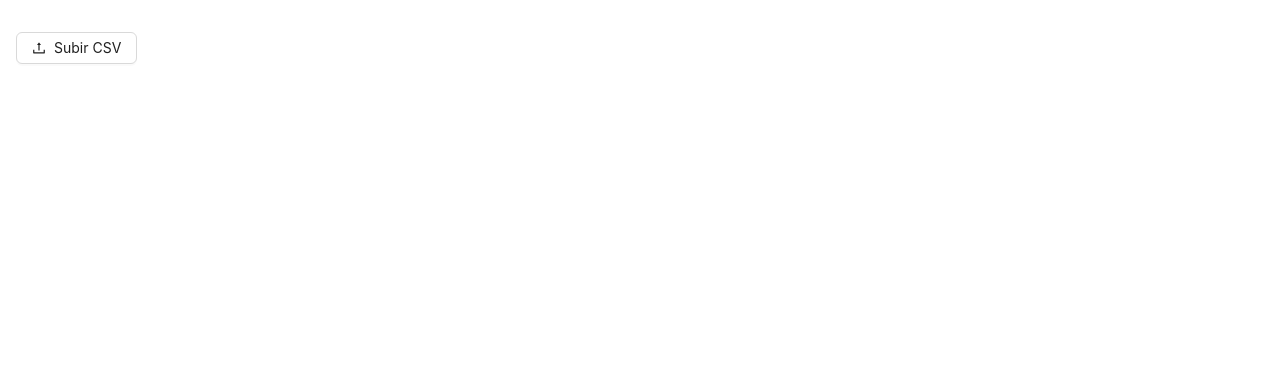
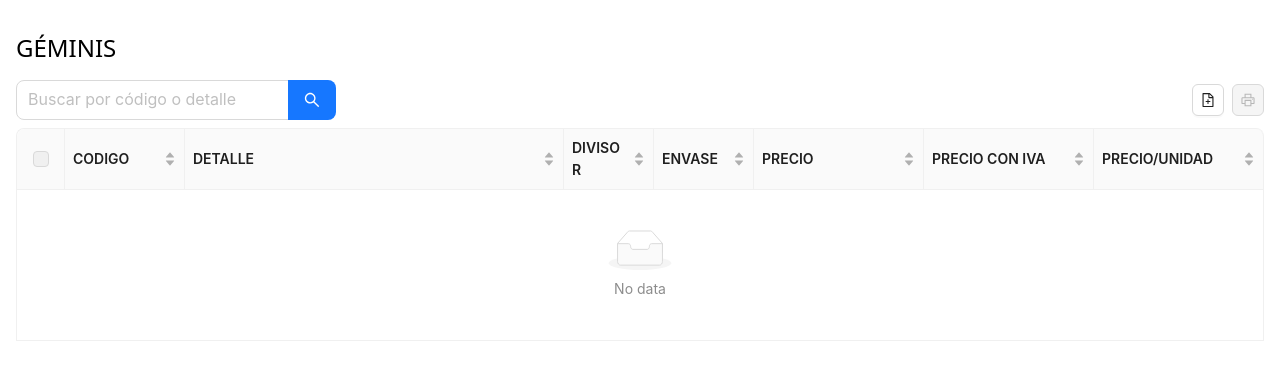
Before and after one commit to cristianbadaracco/geminis-price-tag, a React (Vite) app: page / in a window 1280 px wide. Shown: the top 380 px of the page. Built offline with nearby package versions, Linux system fonts and the light colour scheme.

Commit message:
change design

```diff
--- a/src/app/pages/Home.tsx
+++ b/src/app/pages/Home.tsx
@@ -32,9 +32,6 @@ function Home() {
   );
   const [uploadedFile, setUploadedFile] = useState<UploadFile | undefined>(
     undefined
-  );
-  const [selectedType, setSelectedType] = useState<"anexo" | "completo">(
-    "anexo"
   );
   const [filteredData, setFilteredData] = useState<Anexo[] | undefined>(
     undefined
@@ -93,31 +90,28 @@ function Home() {
 
   if (data === null) {
     return (
-      <Card className="m-4" hoverable>
-        <p>
-          El formato del archivo cargado no es correcto. Intente subir otro
-          haciendo click{" "}
-          <span
-            className="text-blue-500 cursor-pointer"
-            onClick={() => setData(undefined)}
+      <Card className="m-4 flex flex-row" hoverable>
+        <span>El formato del archivo cargado no es correcto.</span>
+        <div className="mt-4">
+          <CSVUploader
+            onFileParsed={setData}
+            uploadedFile={(file) => {
+              setUploadedFile(file);
+            }}
           >
-            aquí
-          </span>
-          .
-        </p>
+            <Button icon={<FileAddOutlined />}>Subir otro archivo</Button>
+          </CSVUploader>
+        </div>
       </Card>
     );
   }
 
   return (
     <div className="mx-4 my-8">
-      {data && data.length > 0 ? (
       <div className="flex flex-col gap-2">
         <div>
-            <span className="text-2xl uppercase font-weight-bold">
-              {`${selectedType} `}
-            </span>
-            <span>{uploadedFile?.name ? `(${uploadedFile.name})` : ""}</span>
+          <span className="text-2xl uppercase font-weight-bold">Géminis</span>
+          <span>{uploadedFile?.name ? ` - (${uploadedFile.name})` : ""}</span>
         </div>
         <div className="flex flex-row gap-2 justify-between mt-2 items-center">
           <div className="w-80">
@@ -131,12 +125,19 @@ function Home() {
             />
           </div>
           <div className="flex flex-row gap-2">
-              <Tooltip title="Cargar otro archivo">
+            <CSVUploader
+              onFileParsed={setData}
+              uploadedFile={(file) => {
+                setUploadedFile(file);
+              }}
+            >
+              <Tooltip title="Cargar archivo">
                 <Button
                   onClick={handleOpenNewFile}
                   icon={<FileAddOutlined />}
                 />
               </Tooltip>
+            </CSVUploader>
             <Tooltip title="Imprimir">
               <Button
                 icon={<PrinterOutlined />}
@@ -155,18 +156,6 @@ function Home() {
           />
         </div>
       </div>
-      ) : (
-        <div className="flex flex-row gap-4">
-          <CSVUploader
-            onFileParsed={setData}
-            uploadedFile={(file) => {
-              setUploadedFile(file);
-              setSelectedType("anexo");
-            }}
-            label="Subir CSV"
-          />
-        </div>
-      )}
     </div>
   );
 }
--- a/src/app/pages/Report.tsx
+++ b/src/app/pages/Report.tsx
@@ -35,6 +35,8 @@ const Report = () => {
     showModal();
   };
 
+  console.log(products);
+
   return (
     <>
       <Modal
@@ -53,7 +55,7 @@ const Report = () => {
         {products &&
           products.map((item: Anexo, index: number) => (
             <div
-              key={item.Código}
+              key={item?.Código}
               className={`${
                 index !== 0 && index > 3 && index % 30 < 3 ? "mt-4" : ""
               }`}
--- a/src/components/Uploader.tsx
+++ b/src/components/Uploader.tsx
@@ -13,11 +13,13 @@ interface CSVUploaderProps {
   onFileParsed: (data: Anexo[] | undefined | null) => void;
   label?: string;
   uploadedFile?: (data: UploadFile) => void;
+  children?: React.ReactNode;
 }
 const CSVUploader: React.FC<CSVUploaderProps> = ({
   onFileParsed,
-  label = "Subir CSV",
+  label,
   uploadedFile = () => {},
+  children,
 }) => {
   const [fileList, setFileList] = useState<UploadFile[]>([]);
 
@@ -54,8 +56,9 @@ const CSVUploader: React.FC<CSVUploaderProps> = ({
         fileList={fileList}
         accept="text/csv"
         maxCount={1}
+        showUploadList={false}
       >
-        <Button icon={<UploadOutlined />}>{label}</Button>
+        {children || <Button icon={<UploadOutlined />}>{label}</Button>}
       </Upload>
     </div>
   );
```
Lines whose indentation alone changed are shown as unchanged.
